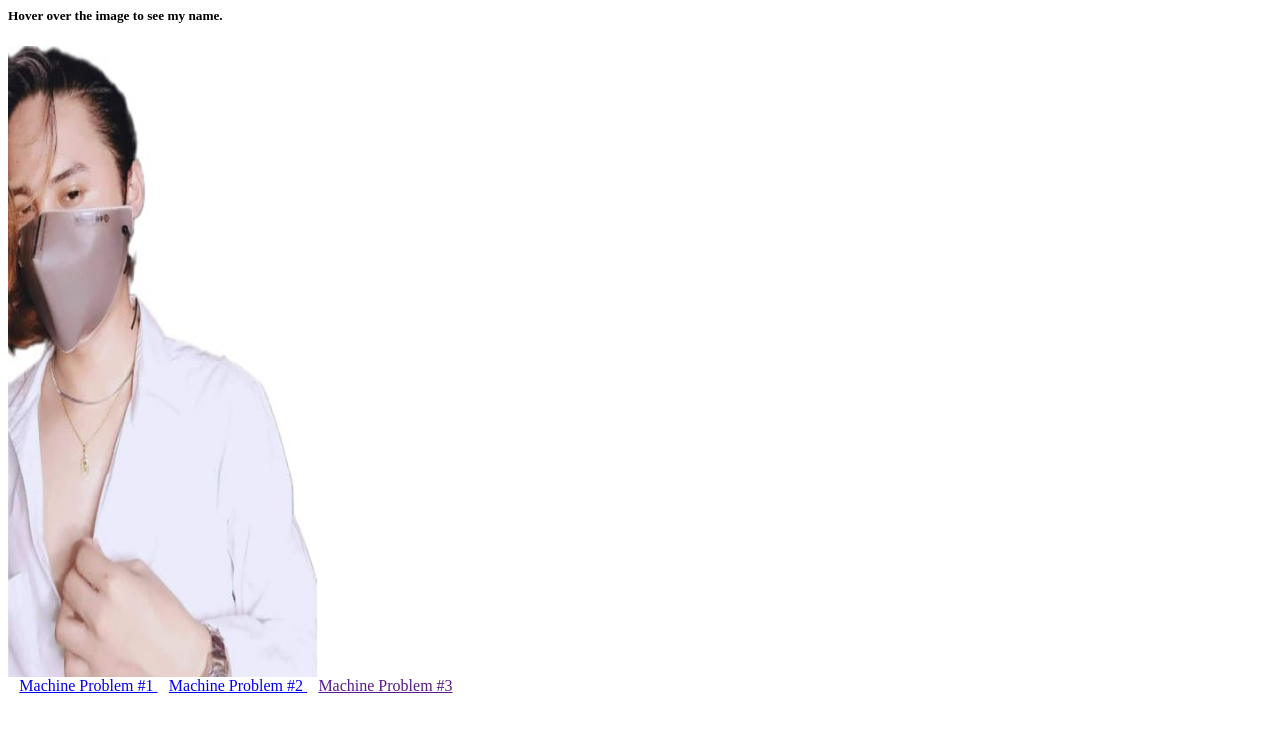
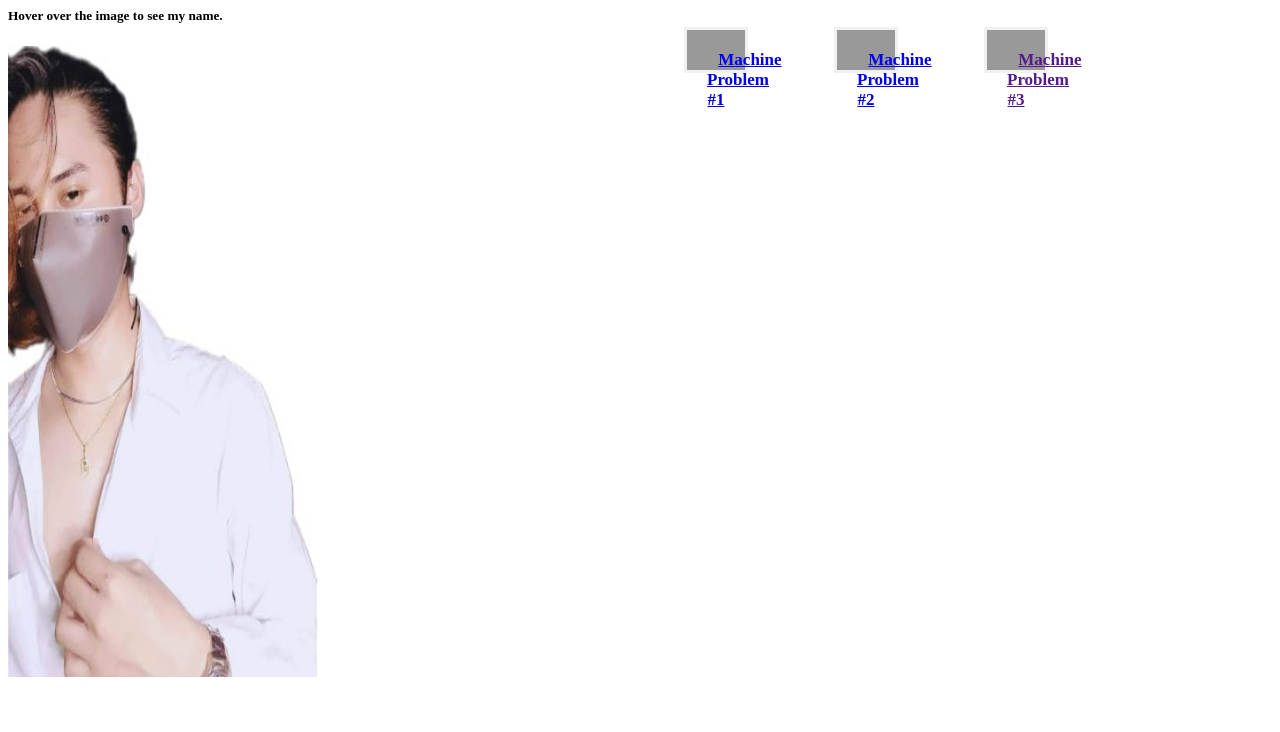
Before and after one commit to clmanayao/NCP3106, a plain HTML site: page index.html in a window 1280 px wide. Drawn offline with Linux system fonts and the light colour scheme.

Commit message:
Updated index file

```diff
--- a/index.html
+++ b/index.html
@@ -17,9 +17,9 @@
         <div class="overlay">I'm Christian Lloyd E. Manayao</div>
    </div >
 
-        <a style="margin-left: 3mm;" href="1.html"> Machine Problem #1 </a>
-        <a style="margin-left: 3mm;"href="2.html"> Machine Problem #2  </a>
-        <a style="margin-left: 3mm;"href=""> Machine Problem #3 </a>
+       <div id="Facebook"> <a style="margin-left: 3mm;" href="1.html"> Machine Problem #1 </a></div>
+<div id="twitter"><a style="margin-left: 3mm;"href="2.html"> Machine Problem #2  </a></div>
+      <div id="Instagram">  <a style="margin-left: 3mm;"href=""> Machine Problem #3 </a></div>
 
 </div>
     </body>
```
